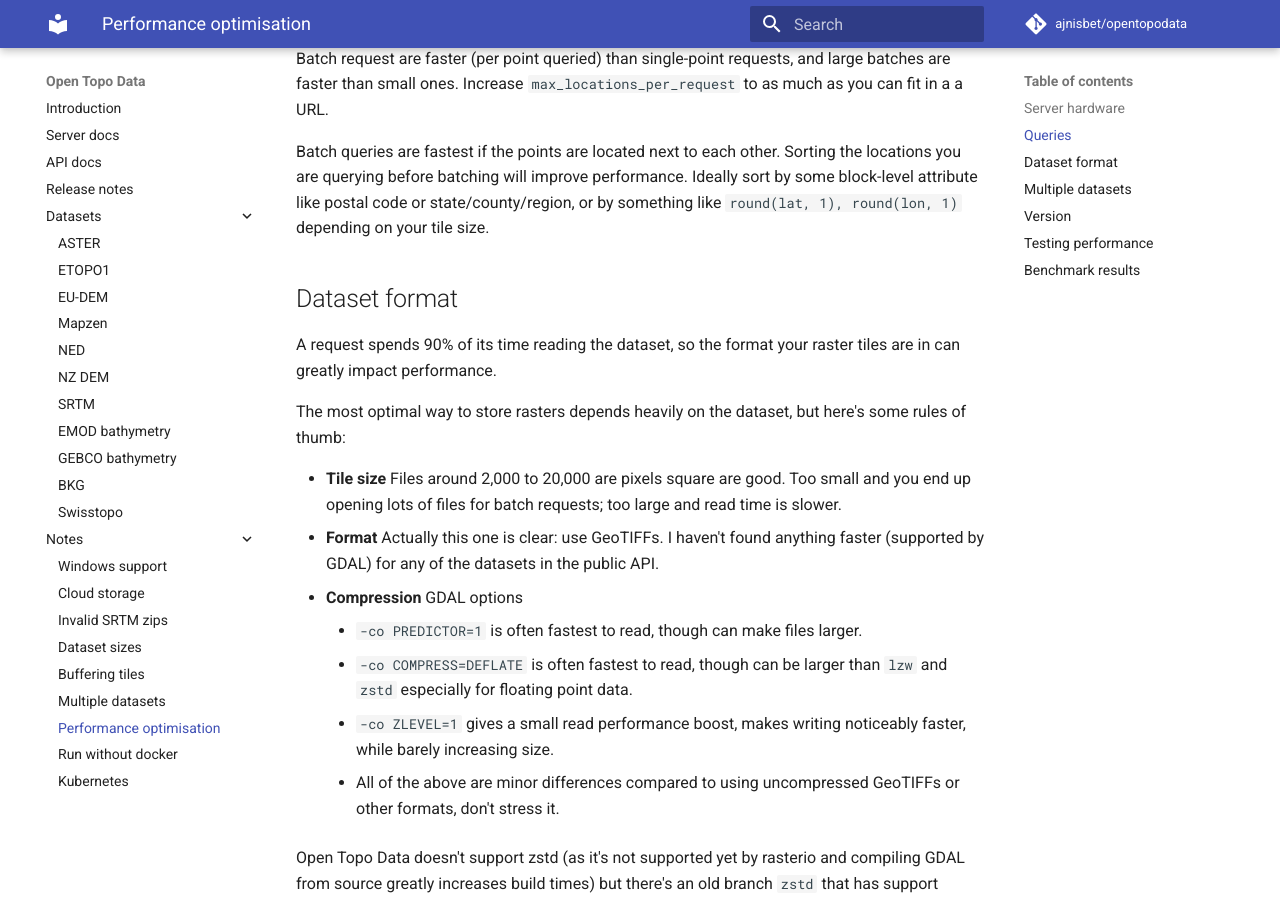
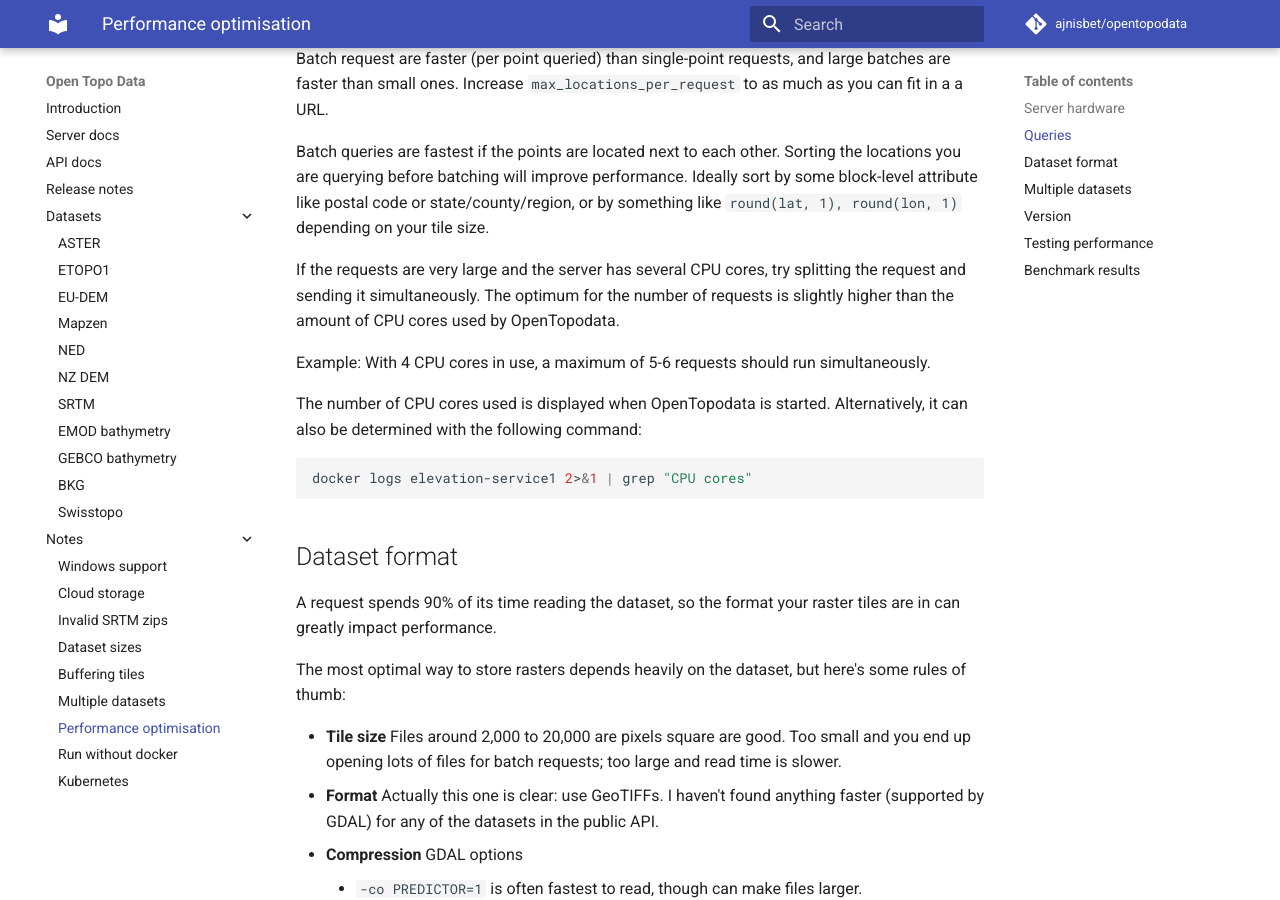
Before and after one commit to ajnisbet/opentopodata, an MkDocs documentation site: the page built from docs/notes/performance-optimisation.md, in a window 1280 px wide and 900 px high, scrolled down 527 px. Built offline with MkDocs 1.6.1 and Material for MkDocs 9.7.7, drawn with Linux system fonts in a browser that asks for light colours; comment, search, counter and statistics services are not loaded.

Commit message:
Add a note for parallelisation

````diff
--- a/docs/notes/performance-optimisation.md
+++ b/docs/notes/performance-optimisation.md
@@ -19,6 +19,14 @@ Batch request are faster (per point queried) than single-point requests, and lar
 
 Batch queries are fastest if the points are located next to each other. Sorting the locations you are querying before batching will improve performance. Ideally sort by some block-level attribute like postal code or state/county/region, or by something like  `round(lat, 1), round(lon, 1)` depending on your tile size.
 
+If the requests are very large and the server has several CPU cores, try splitting the request and sending it simultaneously. The optimum for the number of requests is slightly higher than the amount of CPU cores used by OpenTopodata.
+
+Example: With 4 CPU cores in use, a maximum of 5-6 requests should run simultaneously.
+
+The number of CPU cores used is displayed when OpenTopodata is started. Alternatively, it can also be determined with the following command:
+```bash
+docker logs elevation-service1 2>&1 | grep "CPU cores"
+```
 
 
 ## Dataset format
````
